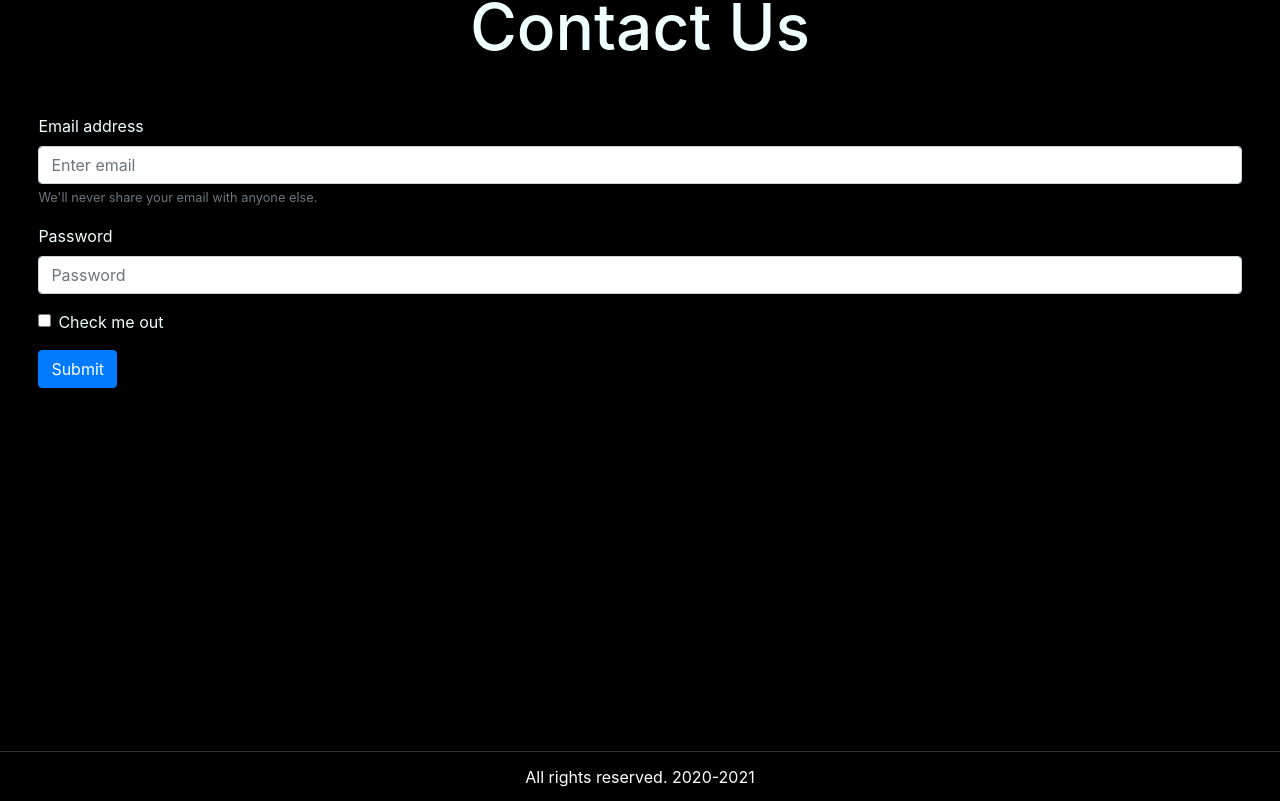
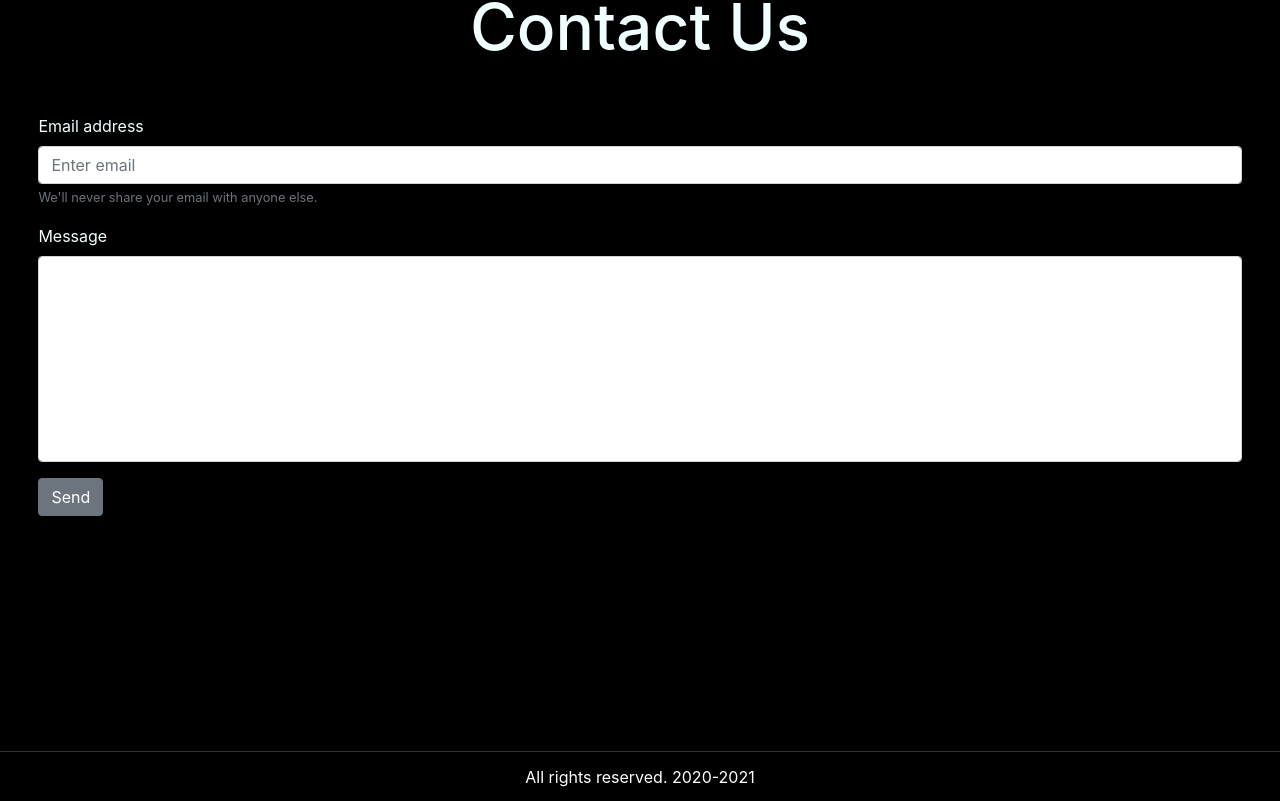
Before and after one commit to ericDevSantana/product-landing-page, a Next.js app: page / in a window 1280 px wide. Shown: the part 2444-3245 px from the top of the page. Built offline with nearby package versions, Linux system fonts and the light colour scheme.

Commit message:
contact session with hooks

```diff
--- a/pages/index.js
+++ b/pages/index.js
@@ -5,6 +5,29 @@ import styles from '../styles/Home.module.css'
 
 export default function Home() {
   const [y_scroll, setScroll] = useState(0);
+  const [contactMessage, setMessage] = useState({
+        subject: "",
+        message: ""
+    });
+
+    function handleChanges(event) {
+        const { name, value } = event.target;
+
+        setMessage((prevValue) => {
+            return {
+                ...prevValue,
+                [name]: value
+            }
+        });
+    }
+
+  function handleSubmit(event) {
+
+        if (contactMessage.subject !== "" && contactMessage.message !== "") {
+            window.open("https://mail.google.com/mail/?view=cm&fs=1&tf=1&su=" + contactMessage.subject + "&to=example@outlook.com&body=" + contactMessage.message);
+
+        }
+    }
 
   useEffect(() => {
     var img_element = document.getElementById('myImg');
@@ -149,22 +172,17 @@ export default function Home() {
         <Form>
           <Form.Group controlId="formBasicEmail">
             <Form.Label>Email address</Form.Label>
-            <Form.Control type="email" placeholder="Enter email" />
+            <Form.Control type="email" placeholder="Enter email" value={contactMessage.subject} onChange={handleChanges} name="subject" required />
             <Form.Text className="text-muted">
               We'll never share your email with anyone else.
             </Form.Text>
           </Form.Group>
 
-          <Form.Group controlId="formBasicPassword">
-            <Form.Label>Password</Form.Label>
-            <Form.Control type="password" placeholder="Password" />
+          <Form.Group controlId="exampleForm.ControlTextarea1">
+            <Form.Label>Message</Form.Label>
+            <Form.Control style={{resize: 'none'}} as="textarea" rows="8" value={contactMessage.message} onChange={handleChanges} name="message" required/>
           </Form.Group>
-          <Form.Group controlId="formBasicCheckbox">
-            <Form.Check type="checkbox" label="Check me out" />
-          </Form.Group>
-          <Button variant="primary" type="submit">
-            Submit
-          </Button>
+          <Button type="submit" variant="secondary" onClick={handleSubmit}>Send</Button>{' '}
         </Form>
       </section>
 
```
